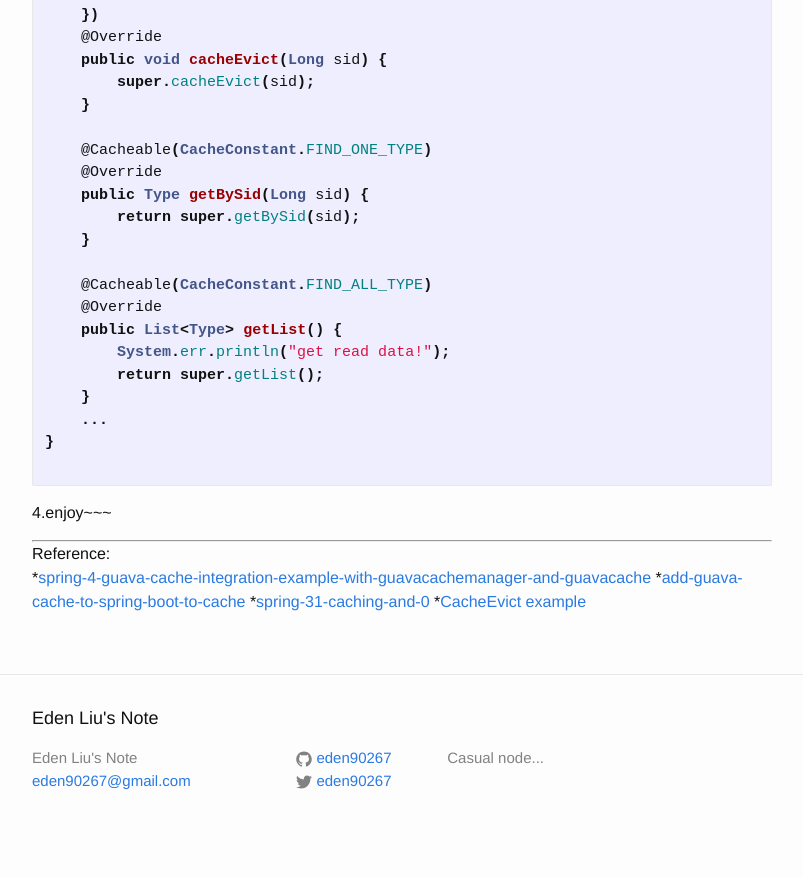
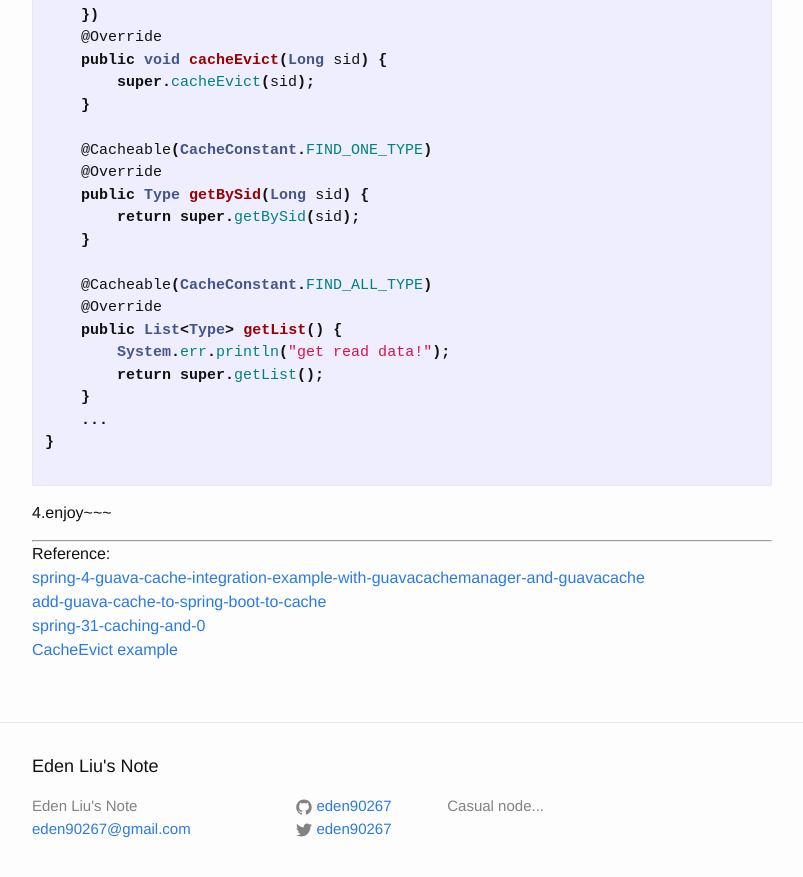
Before and after one commit to eden90267/eden90267.github.io, a Jekyll site: the page built from _posts/2016-02-24-used-google-guava-cache-to-spring.markdown, in a window 1280 px wide and 900 px high, scrolled down 2852 px. Shown: the top 877 px of the window, without its empty margins (238-1041 px from the left). Built offline with Jekyll 4.4.1, drawn with Linux system fonts in a browser that asks for light colours; before the commit the page ends 3704 px from its top, so only the background shows below that.

Commit message:
modify part page

```diff
--- a/_posts/2016-02-24-used-google-guava-cache-to-spring.markdown
+++ b/_posts/2016-02-24-used-google-guava-cache-to-spring.markdown
@@ -153,7 +153,7 @@ public class TypeManager extends AbstractManager<Type, Long> {
 
 ----
 Reference:
-*[spring-4-guava-cache-integration-example-with-guavacachemanager-and-guavacache](http://www.concretepage.com/spring-4/spring-4-guava-cache-integration-example-with-guavacachemanager-and-guavacache)
-*[add-guava-cache-to-spring-boot-to-cache](http://codedevstuff.blogspot.tw/2015/07/add-guava-cache-to-spring-boot-to-cache.html)
-*[spring-31-caching-and-0](https://dzone.com/articles/spring-31-caching-and-0)
-*[CacheEvict example](http://www.programcreek.com/java-api-examples/index.php?api=org.springframework.cache.annotation.CacheEvict)
+[spring-4-guava-cache-integration-example-with-guavacachemanager-and-guavacache](http://www.concretepage.com/spring-4/spring-4-guava-cache-integration-example-with-guavacachemanager-and-guavacache)
+[add-guava-cache-to-spring-boot-to-cache](http://codedevstuff.blogspot.tw/2015/07/add-guava-cache-to-spring-boot-to-cache.html)
+[spring-31-caching-and-0](https://dzone.com/articles/spring-31-caching-and-0)
+[CacheEvict example](http://www.programcreek.com/java-api-examples/index.php?api=org.springframework.cache.annotation.CacheEvict)
```
